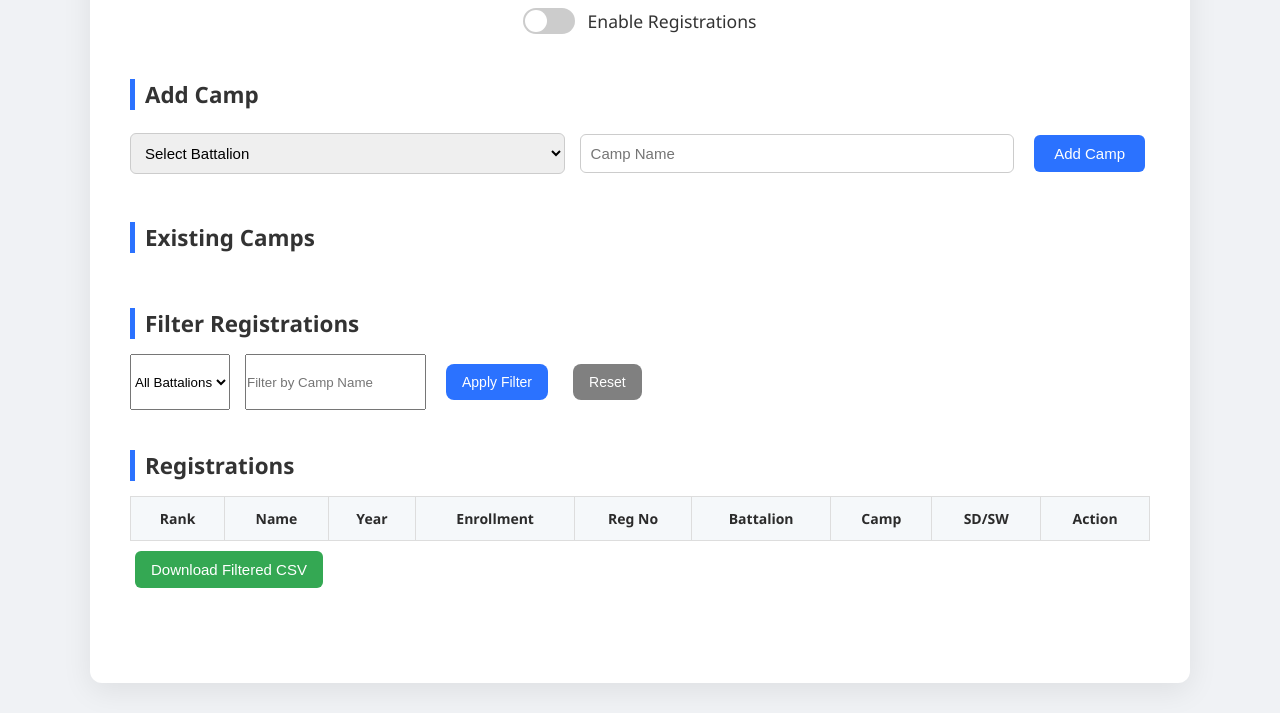
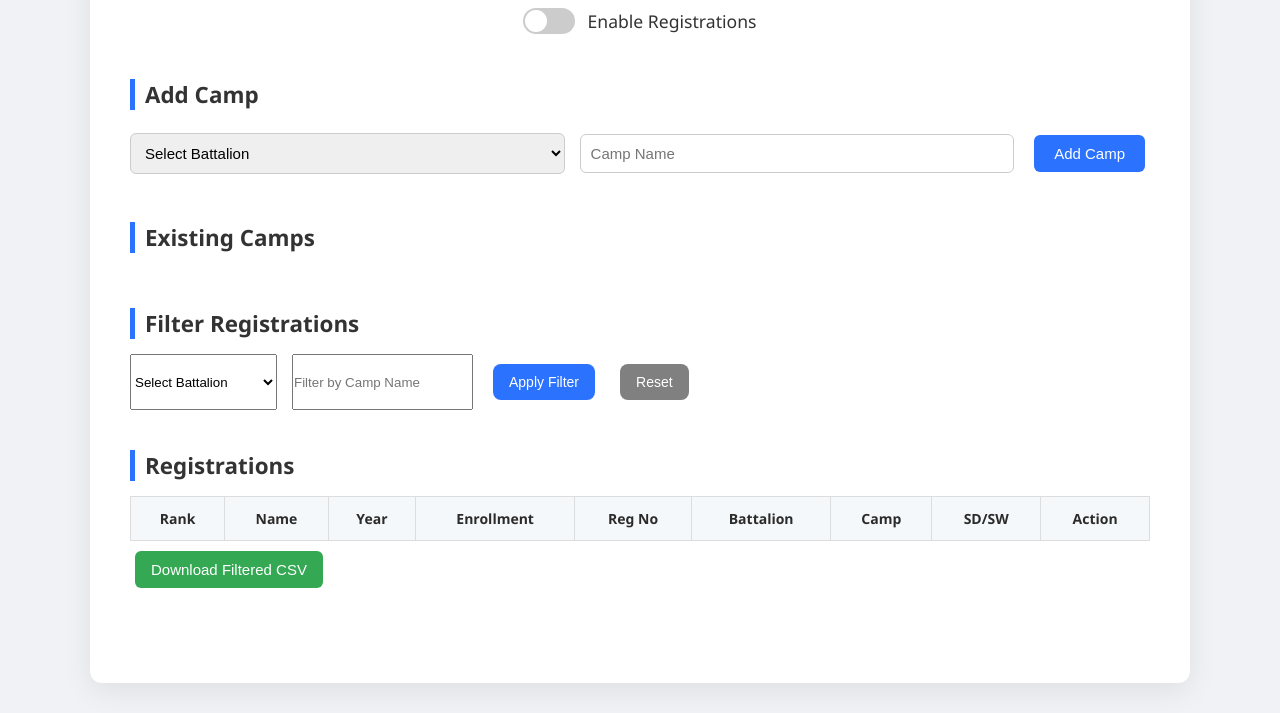
Before and after one commit to naniumesh/ncc-campregistration, a website: page public/admin page/admin.html in a window 1280 px wide. Shown: the part 140-853 px from the top of the page. Drawn offline with Linux system fonts and the light colour scheme; no server answers.

Commit message:
Update admin.html

```diff
--- a/public/admin page/admin.html
+++ b/public/admin page/admin.html
@@ -46,12 +46,12 @@
       <h2>Filter Registrations</h2>
     <div style="display: flex; gap: 15px; margin-bottom: 15px; flex-wrap: wrap;">
       <select id="filterBattalion">
-        <option value="">All Battalions</option>
-        <option value="2PB(R)">2PB(R)</option>
-        <option value="2PB(G)">2PB(G)</option>
-        <option value="8PB(R)">8PB(R)</option>
-        <option value="8PB(F)">8PB(F)</option>
-        <option value="1AIR">1AIR</option>
+          <option value="">Select Battalion</option>
+          <option value="2PB(REGULAR)">2PB BN (REGULAR)</option>
+          <option value="2PB(GIRLS)">2PB BN (GIRLS)</option>
+          <option value="8PB(REGULAR)">8PB BN (REGULAR)</option>
+          <option value="8PB(FSFS)">8PB BN (FSFS)</option>
+          <option value="1-AIR PB BN">1-AIR PB BN</option>
       </select>
 
       <input type="text" id="filterCamp" placeholder="Filter by Camp Name" />
```
